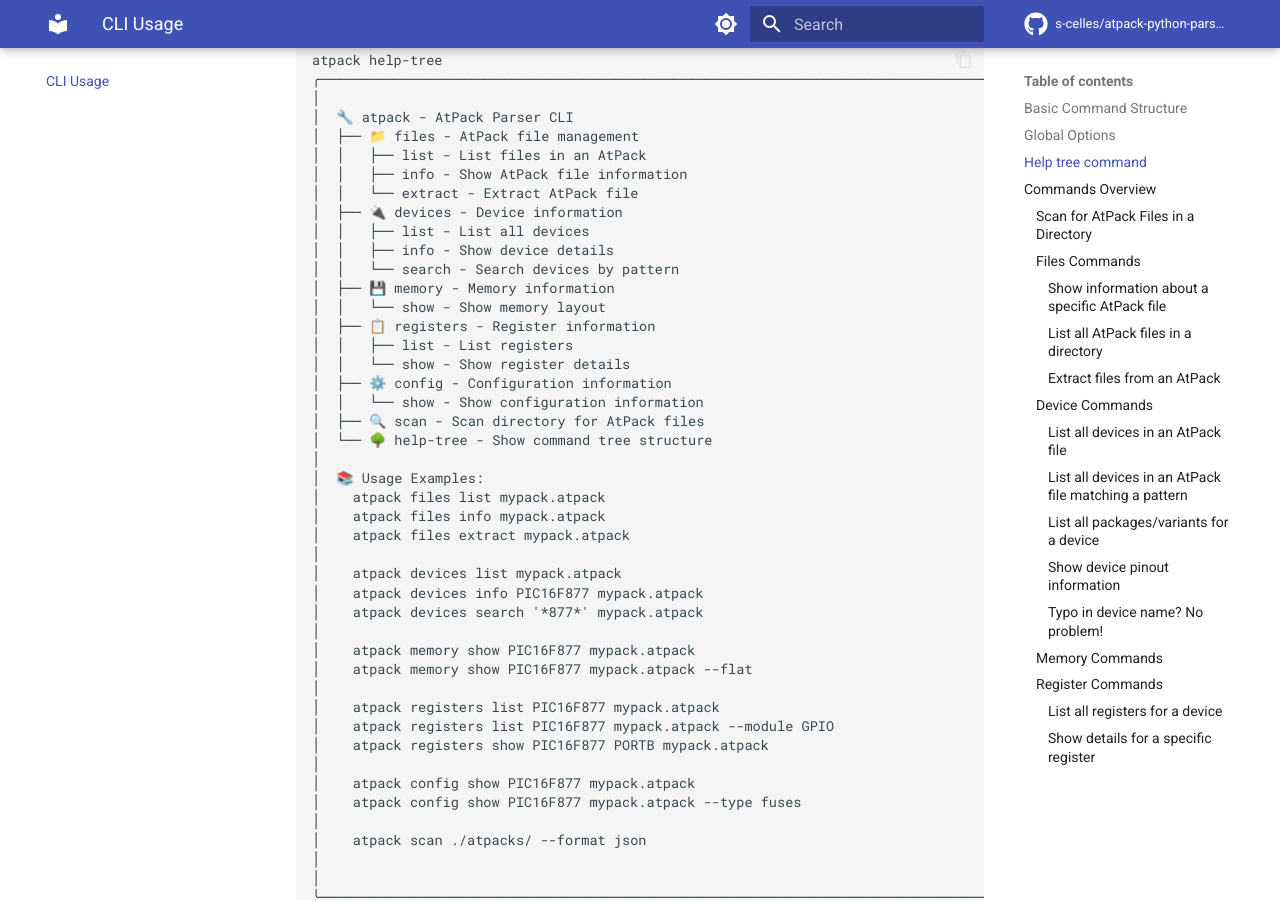
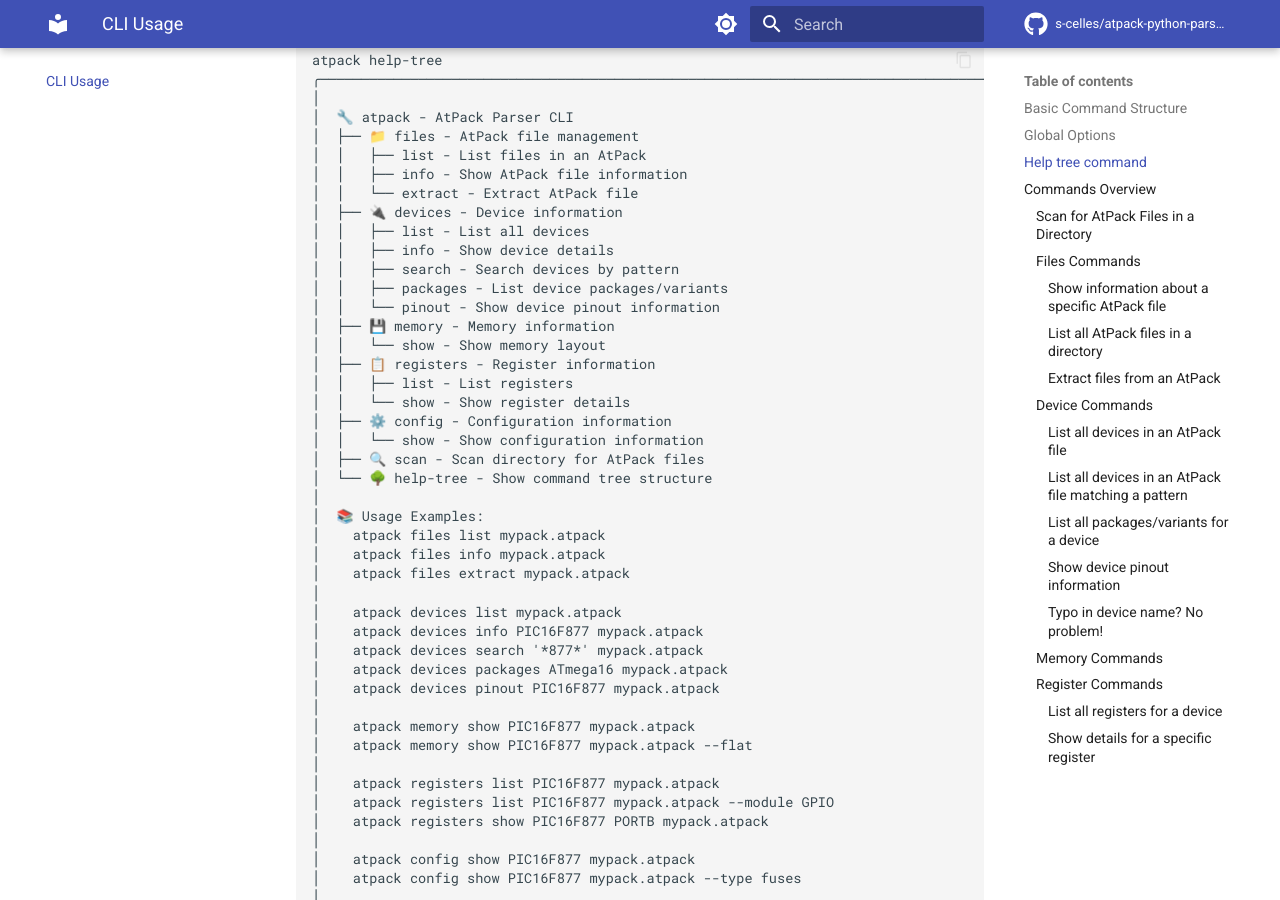
Before and after one commit to s-celles/atpack-python-parser, an MkDocs documentation site: the page built from docs/cli-usage.md, in a window 1280 px wide and 900 px high, scrolled down 1060 px. Built offline with MkDocs 1.6.1 and Material for MkDocs 9.7.7, drawn with Linux system fonts in a browser that asks for light colours; comment, search, counter and statistics services are not loaded; some of the changed text lies outside the part shown.

Commit message:
docs: more doc

````diff
--- a/docs/cli-usage.md
+++ b/docs/cli-usage.md
@@ -53,7 +53,9 @@ atpack help-tree
 │  ├── 🔌 devices - Device information                                                                                                                                                                          │
 │  │   ├── list - List all devices                                                                                                                                                                              │
 │  │   ├── info - Show device details                                                                                                                                                                           │
-│  │   └── search - Search devices by pattern                                                                                                                                                                   │
+│  │   ├── search - Search devices by pattern                                                                                                                                                                   │
+│  │   ├── packages - List device packages/variants                                                                                                                                                             │
+│  │   └── pinout - Show device pinout information                                                                                                                                                              │
 │  ├── 💾 memory - Memory information                                                                                                                                                                           │
 │  │   └── show - Show memory layout                                                                                                                                                                            │
 │  ├── 📋 registers - Register information                                                                                                                                                                      │
@@ -72,6 +74,8 @@ atpack help-tree
 │    atpack devices list mypack.atpack                                                                                                                                                                          │
 │    atpack devices info PIC16F877 mypack.atpack                                                                                                                                                                │
 │    atpack devices search '*877*' mypack.atpack                                                                                                                                                                │
+│    atpack devices packages ATmega16 mypack.atpack                                                                                                                                                             │
+│    atpack devices pinout PIC16F877 mypack.atpack                                                                                                                                                              │
 │                                                                                                                                                                                                               │
 │    atpack memory show PIC16F877 mypack.atpack                                                                                                                                                                 │
 │    atpack memory show PIC16F877 mypack.atpack --flat                                                                                                                                                          │
@@ -543,6 +547,8 @@ Most commands support JSON output format:
 # JSON output
 atpack devices info PIC16F877 file.atpack --format json
 atpack devices list file.atpack --format json
+atpack devices packages ATmega16 file.atpack --format json
+atpack devices pinout PIC16F877 file.atpack --format json
 atpack memory show PIC16F877 file.atpack --format json
 atpack registers list PIC16F877 file.atpack --format json
 atpack config show PIC16F877 file.atpack --format json
@@ -555,6 +561,9 @@ Some commands provide filtering options:
 ```bash
 # Filter registers by module
 atpack registers list PIC16F877 file.atpack --module GPIO
+
+# Show specific package pinout with functions
+atpack devices pinout ATmega16 file.atpack --package TQFP44 --functions
 
 # Show specific configuration types
 atpack config show PIC16F877A file.atpack --type fuses
````
Also changed, not shown: 1 other file.
